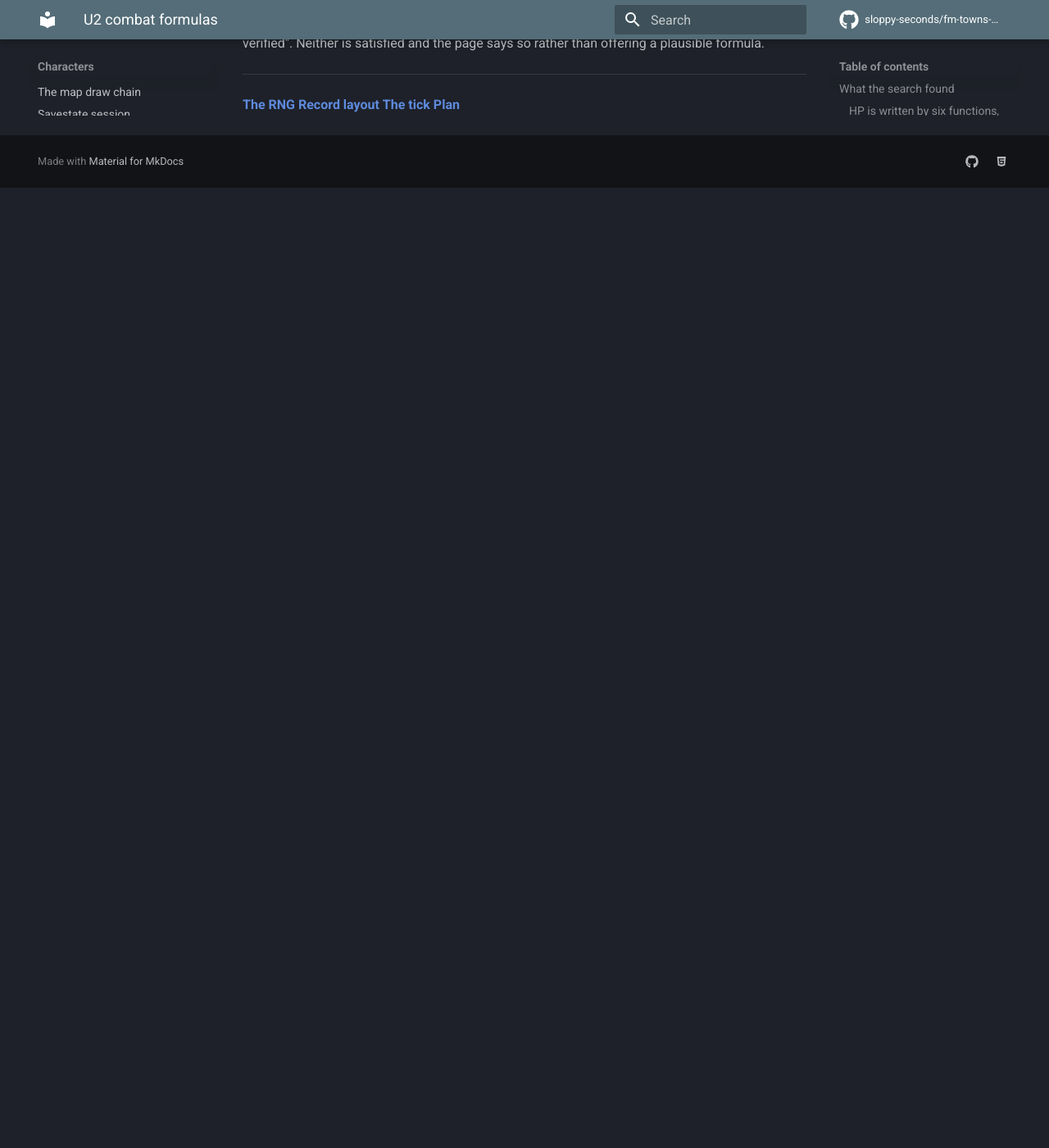
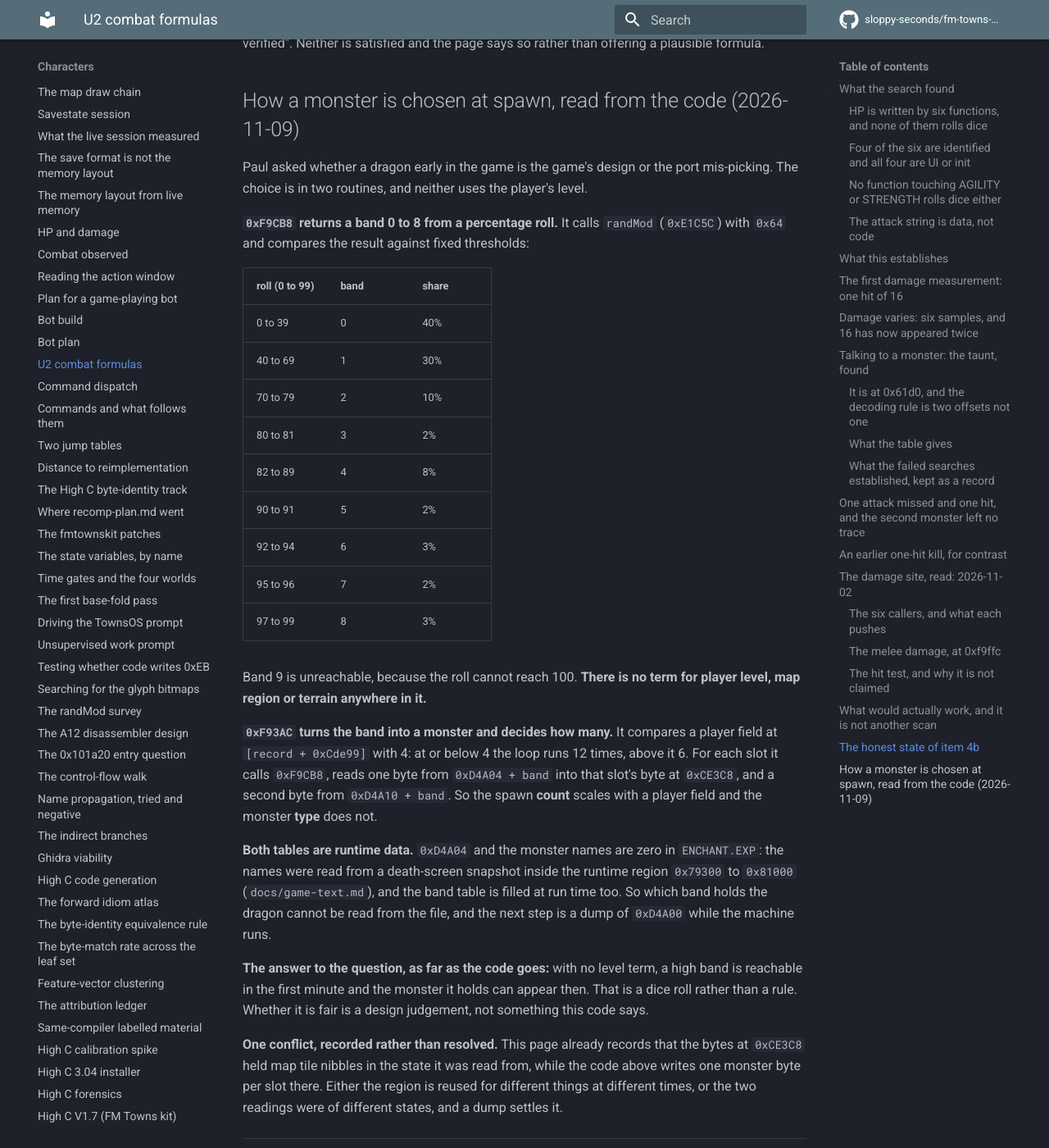
Before and after one commit to sloppy-seconds/fm-towns-ultima, an MkDocs documentation site: the page built from docs/combat-formulas.md, in a window 1280 px wide and 1400 px high, scrolled down 11771 px. Shown: the whole window at 82% size. Built offline with MkDocs 1.6.1 and Material for MkDocs 9.7.7, drawn with Linux system fonts in a browser that asks for light colours; comment, search, counter and statistics services are not loaded; before the commit the page ends 12000 px from its top, so only the background shows below that.

Commit message:
docs: how a monster is chosen at spawn, and an item to compare the two sides
Read the two routines that pick a monster. 0xF9CB8 rolls randMod(100) and bands the result: 40% band 0, 30% band 1, then 10, 2, 8, 2, 3, 2
and 3 percent up to band 8, with band 9 unreachable. There is no term for player level, map region or terrain anywhere in it.

0xF93AC turns the band into a monster and decides the count: a player field at [record+0xCde99] is compared with 4, and the loop runs 12
times at or below and 6 above. Per slot it calls 0xF9CB8, reads one byte from 0xD4A04 + band into that slot at 0xCE3C8, and a second byte
from 0xD4A10 + band. So the count scales with a player field and the type does not.

Both tables are runtime data, zero in ENCHANT.EXP. The names were read from a death-screen snapshot in the runtime region 0x79300 to
0x81000, and the band table is filled at run time too, so which band holds the dragon needs a dump rather than a file read. That also means
the port could pick a different monster with every rule correct.

So the answer to Paul's question as far as the code goes: with no level term a high band is reachable in the first minute, which is a dice
roll and not a rule. Whether that is fair is a design judgement the code does not make.

Also records a conflict rather than resolving it: this page already says 0xCE3C8 held map tile nibbles in the state it was read from, while
the code above writes one monster byte per slot there.

Item 5r opened for the comparison Paul asked for: dump 0xD4A00 and 0xCE3C8 on the original and compare with the port. It notes the trap that
matching exact sequences needs the same RNG seed, so the honest fallback is the band distribution plus the table itself.

```diff
--- a/docs/combat-formulas.md
+++ b/docs/combat-formulas.md
@@ -436,6 +436,43 @@ following it back needs a different method than the one this page proposed.
 The plan's acceptance criterion is "to-hit and damage stated exactly, and marked read-versus-verified".
 Neither is satisfied and the page says so rather than offering a plausible formula.
 
+## How a monster is chosen at spawn, read from the code (2026-11-09)
+
+Paul asked whether a dragon early in the game is the game's design or the port mis-picking. The choice is in two routines, and neither uses
+the player's level.
+
+**`0xF9CB8` returns a band 0 to 8 from a percentage roll.** It calls `randMod` (`0xE1C5C`) with `0x64` and compares the result against fixed
+thresholds:
+
+| roll (0 to 99) | band | share |
+|---|---|---|
+| 0 to 39 | 0 | 40% |
+| 40 to 69 | 1 | 30% |
+| 70 to 79 | 2 | 10% |
+| 80 to 81 | 3 | 2% |
+| 82 to 89 | 4 | 8% |
+| 90 to 91 | 5 | 2% |
+| 92 to 94 | 6 | 3% |
+| 95 to 96 | 7 | 2% |
+| 97 to 99 | 8 | 3% |
+
+Band 9 is unreachable, because the roll cannot reach 100. **There is no term for player level, map region or terrain anywhere in it.**
+
+**`0xF93AC` turns the band into a monster and decides how many.** It compares a player field at `[record + 0xCde99]` with 4: at or below 4
+the loop runs 12 times, above it 6. For each slot it calls `0xF9CB8`, reads one byte from `0xD4A04 + band` into that slot's byte at
+`0xCE3C8`, and a second byte from `0xD4A10 + band`. So the spawn **count** scales with a player field and the monster **type** does not.
+
+**Both tables are runtime data.** `0xD4A04` and the monster names are zero in `ENCHANT.EXP`: the names were read from a death-screen
+snapshot inside the runtime region `0x79300` to `0x81000` (`docs/game-text.md`), and the band table is filled at run time too. So which band
+holds the dragon cannot be read from the file, and the next step is a dump of `0xD4A00` while the machine runs.
+
+**The answer to the question, as far as the code goes:** with no level term, a high band is reachable in the first minute and the monster it
+holds can appear then. That is a dice roll rather than a rule. Whether it is fair is a design judgement, not something this code says.
+
+**One conflict, recorded rather than resolved.** This page already records that the bytes at `0xCE3C8` held map tile nibbles in the state it
+was read from, while the code above writes one monster byte per slot there. Either the region is reused for different things at different
+times, or the two readings were of different states, and a dump settles it.
+
 ---
 
 **[The RNG](rng-helpers.md)** **[Record layout](record-layout.md)** **[The tick](the-tick.md)** **[Plan](plan.md)**
--- a/docs/plan-port.md
+++ b/docs/plan-port.md
@@ -1874,6 +1874,31 @@ answers it. The rig script for that is `pcmwatch.sh` in `/home/paul/Downloads/ut
 **Why this is worth doing.** With `5o` closed, the remaining question about sample playback is not whether the marker rule truncates
 (twelve of fifteen payloads, measured) but which sounds are supposed to keep going, and that is what the register traffic says.
 
+### 5r. Do the original and the port spawn the same monsters early?
+
+**State:** OPEN · **Autonomy:** PARTLY AUTONOMOUS
+
+| field | value |
+|---|---|
+| autonomy | one emulator run for the original's slots, then autonomous |
+| depends on | nothing |
+| done when | the monster bytes the original writes into its slot array at `0xCE3C8` are dumped over the first turns of a fresh game and compared with the same array in the port driven the same way, and the page says whether they agree. The failure case is a recorded divergence: the band that differs, or a count that differs, named with the dump addresses |
+| blocked by | one emulator run with a fresh character, to dump `0xD4A00` (the band table) and `0xCE3C8` (the slots) |
+
+**Why this is the right question now.** The mechanism is measured (`docs/combat-formulas.md`): a percentage roll picks band 0 to 8, the band
+indexes a table at `0xD4A04` for the monster and `0xD4A10` for a second byte, and the slot count is 12 or 6 depending on whether a player
+field at `[record + 0xCde99]` is at or below 4. Both tables are runtime data, so nothing about which monster a band holds is readable from
+the file. That is also why the port could be picking a different monster with every rule correct: the table it fills may not be the table
+the original fills.
+
+**What the dump gives.** `0xD4A00` maps bands to monsters, which answers whether a dragon on an early band is the game's own table. `0xCE3C8`
+shows the slots the spawn routine writes, one byte per slot, and settling that also resolves the conflict recorded on the combat page, where
+the same address held map tiles in an earlier state.
+
+**The exact-sequence trap.** Both sides run the same RNG at `0xDFC78`, so matching sequences would need the same seed and the same inputs. If
+that cannot be arranged, the honest comparison is the band distribution over many spawns plus the table itself, and the page must say which
+was done.
+
 ### 5n. Hardware interrupt delivery, attempted, reverted, and why
 
 **State:** OPEN · **Autonomy:** PARTLY AUTONOMOUS
```
Also changed, not shown: 1 other file.
